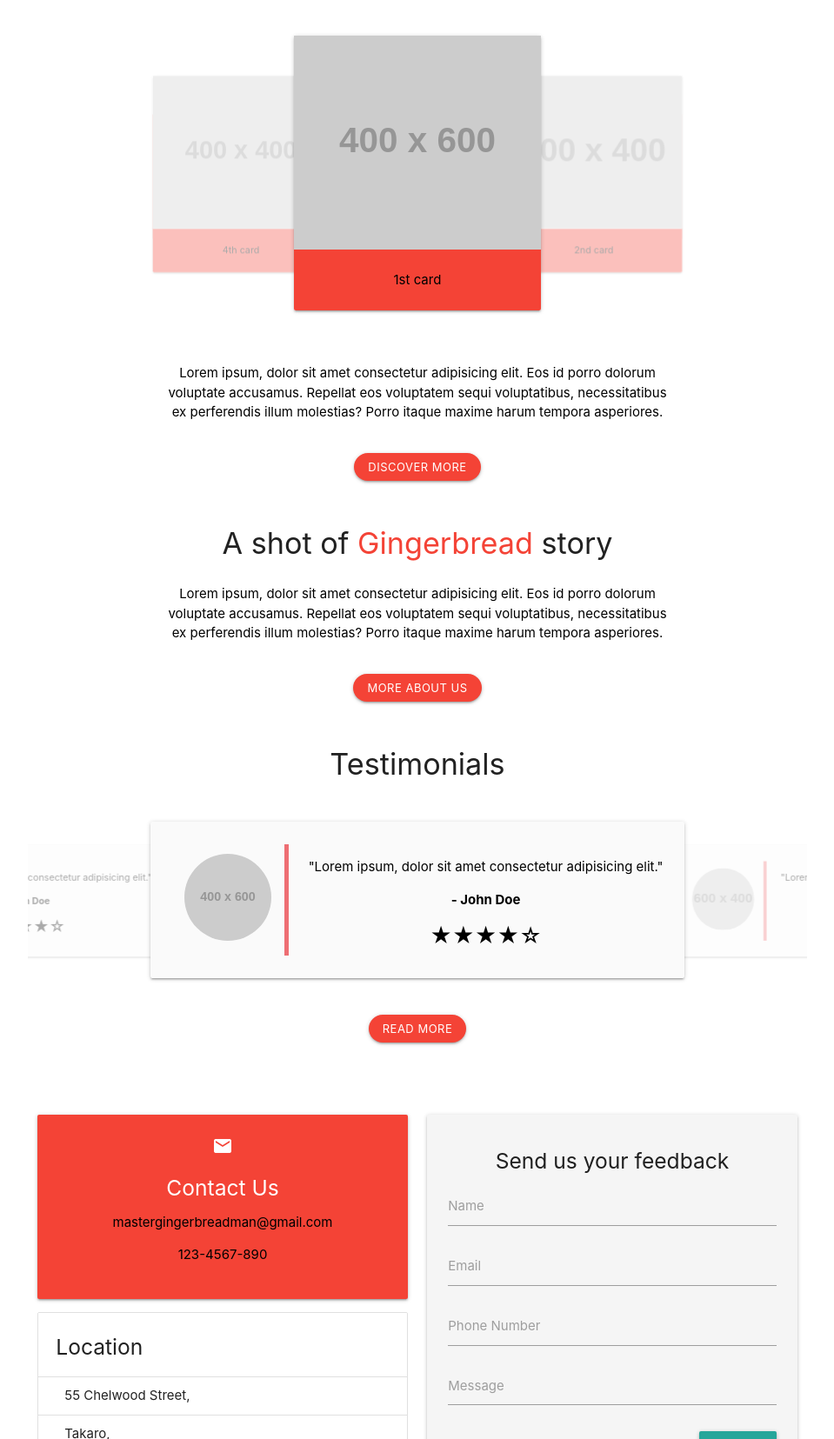
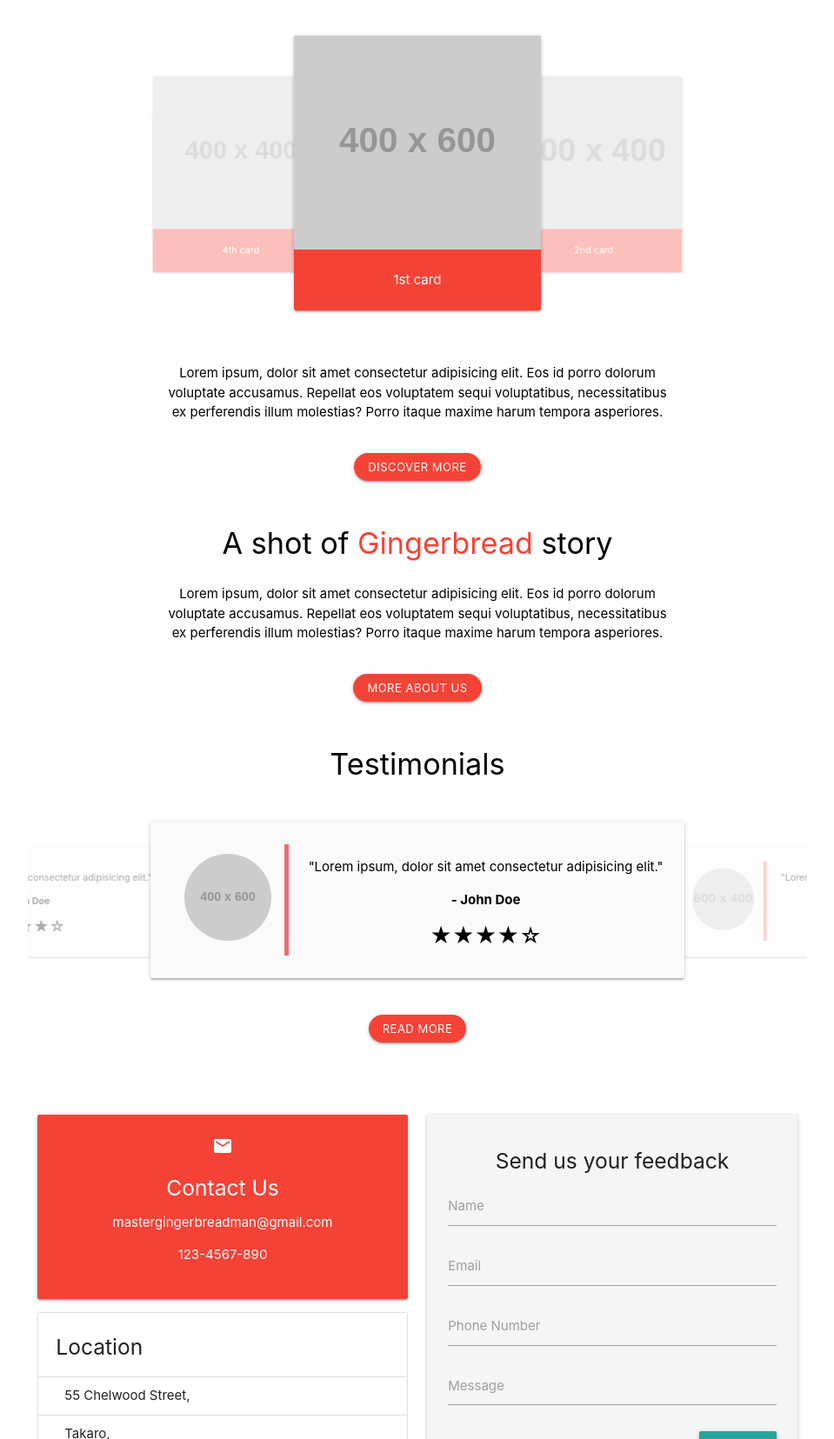
Before and after one commit to jhigger/MasterOfGingerbread, a plain HTML site: page index.html in a window 1280 px wide. Shown: the part 550-2205 px from the top of the page at 87% size, without its empty margins (160-1119 px from the left). Drawn offline with nearby package versions, Linux system fonts and the light colour scheme; placeholder pictures from the web are drawn by us.

Commit message:
fixed contrast

```diff
--- a/index.html
+++ b/index.html
@@ -87,7 +87,7 @@
                             <img src="https://via.placeholder.com/400x600?text=Image" alt="product" loading="lazy">
                         </div>
                         <div class="card-content red">
-                            <p class="black-text">1st card</p>
+                            <p>1st card</p>
                         </div>
                     </div>
                 </div>
@@ -97,7 +97,7 @@
                             <img src="https://via.placeholder.com/600x400?text=Image" alt="product" loading="lazy">
                         </div>
                         <div class="card-content red">
-                            <p class="black-text">2nd card</p>
+                            <p>2nd card</p>
                         </div>
                     </div>
                 </div>
@@ -107,7 +107,7 @@
                             <img src="https://via.placeholder.com/400x400?text=Image" alt="product" loading="lazy">
                         </div>
                         <div class="card-content red">
-                            <p class="black-text">3rd card</p>
+                            <p>3rd card</p>
                         </div>
                     </div>
                 </div>
@@ -117,7 +117,7 @@
                             <img src="https://via.placeholder.com/400x400?text=Image" alt="product" loading="lazy">
                         </div>
                         <div class="card-content red">
-                            <p class="black-text">4th card</p>
+                            <p>4th card</p>
                         </div>
                     </div>
                 </div>
@@ -136,7 +136,7 @@
 
         <!-- A shot of Gingerbread story -->
         <section class="section container center">
-            <h4>
+            <h4 class="black-text">
                 A shot of <span class="red-text">Gingerbread</span> story
             </h4>
             <div class="row">
@@ -152,7 +152,7 @@
 
         <!-- Testimonials -->
         <section class="section container center hide-on-small-and-down">
-            <h4>Testimonials</h4>
+            <h4 class="black-text">Testimonials</h4>
             <div class="carousel center testimonials">
                 <div class="carousel-item red white-text valign-wrapper" href="#one!">
                     <div class="card-panel grey lighten-5 valign-wrapper">
@@ -221,8 +221,8 @@
                     <div class="card-panel red white-text center">
                         <i class="material-icons">email</i>
                         <h5>Contact Us</h5>
-                        <p class="black-text">mastergingerbreadman@gmail.com</p>
-                        <p class="black-text">123-4567-890</p>
+                        <p>mastergingerbreadman@gmail.com</p>
+                        <p>123-4567-890</p>
                     </div>
                     <ul class="collection with-header">
                         <li class="collection-header">
```
